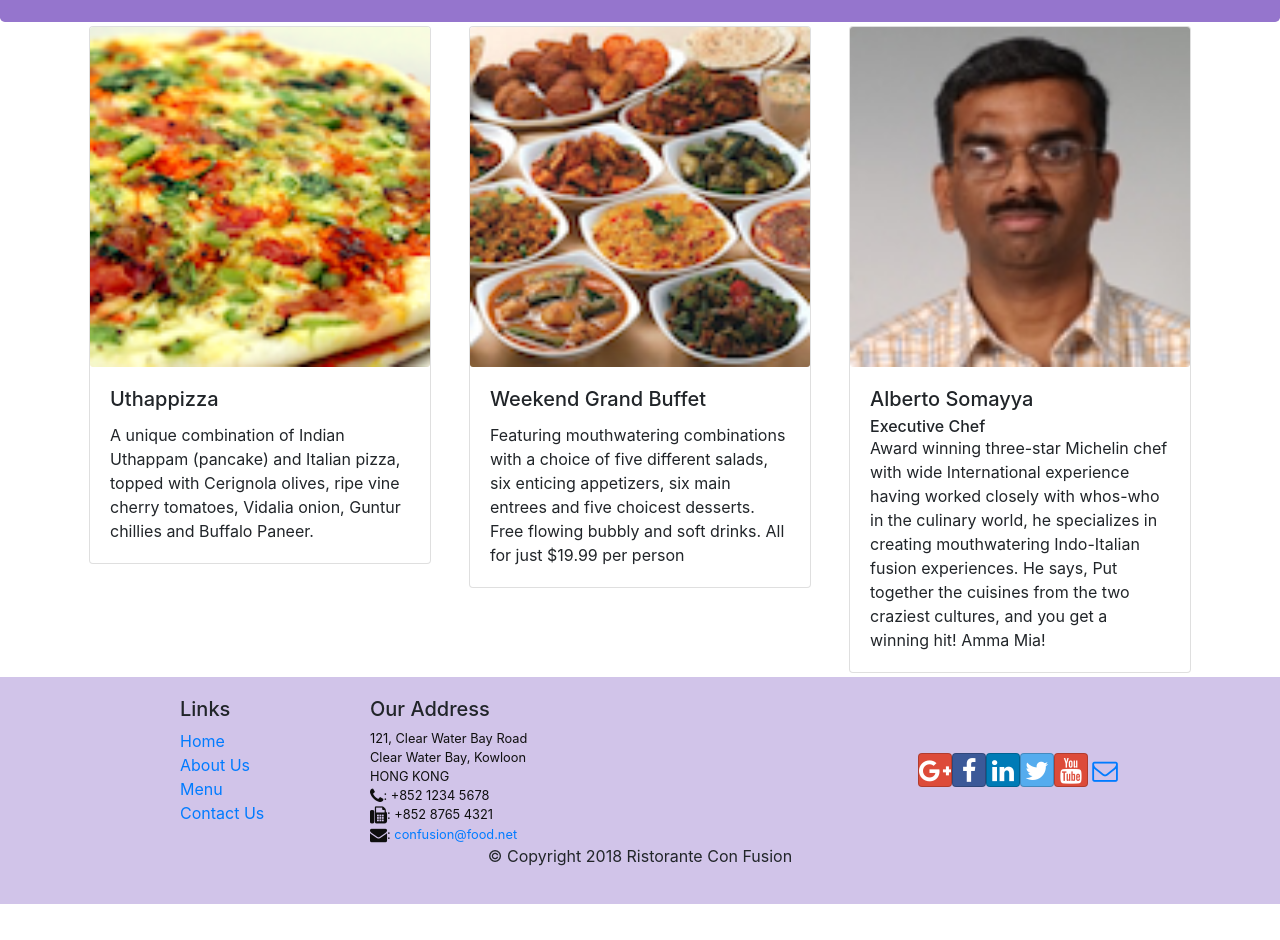
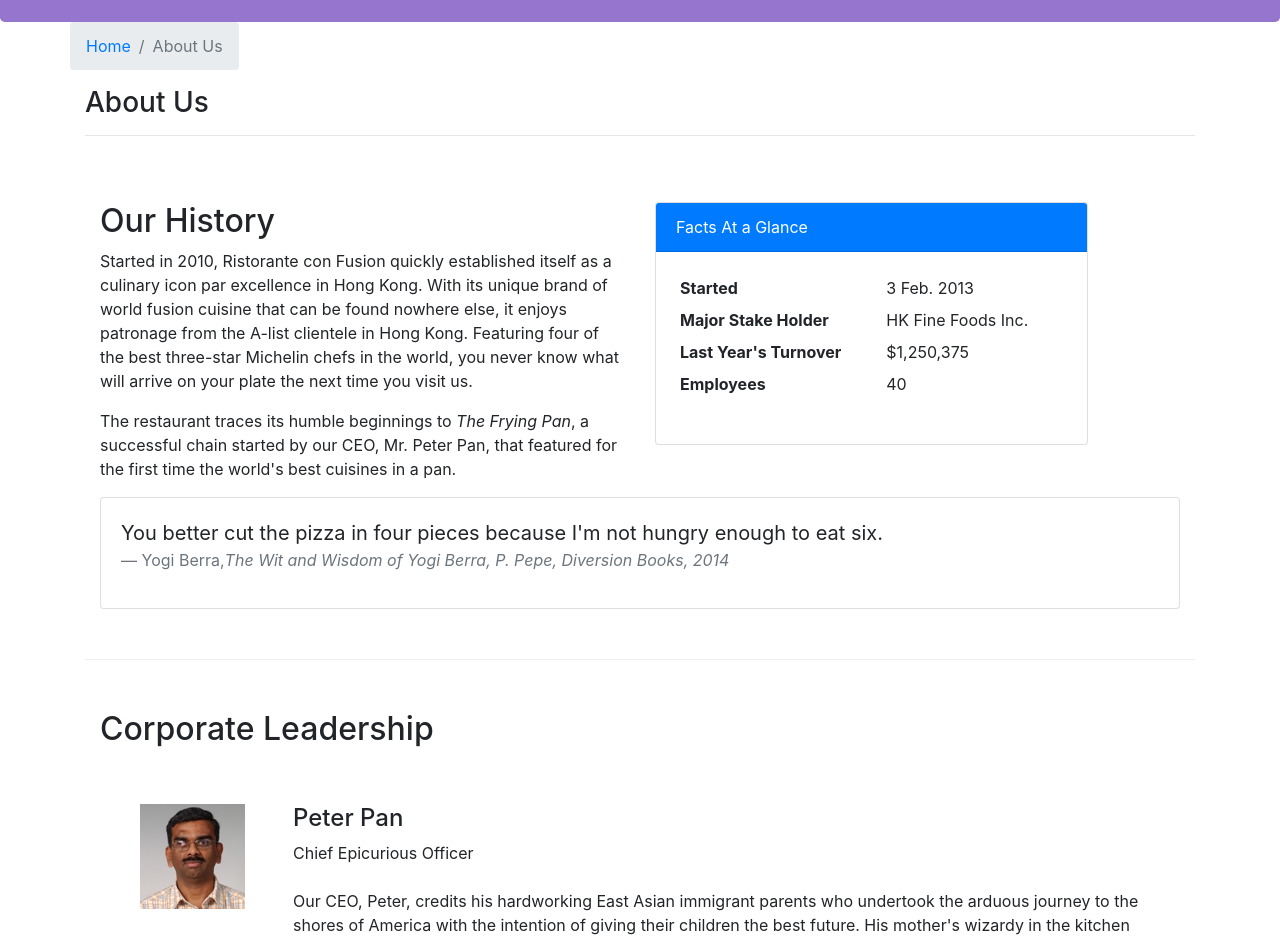
Before and after one commit to AniketRaj314/Coursera-2, a React (Create React App) app in the folder confusion/: page /aboutus in a window 1280 px wide. Before the commit this address led to /home. Shown: the part 320-1260 px from the top of the page. Before the commit the page ends 1224 px from the top, so only its background shows below. Built offline with nearby package versions, Linux system fonts and the light colour scheme.

Commit message:
Second Assignment
Added an AboutUs page and made use of Route to link the URL

```diff
--- /dev/null
+++ b/confusion/src/components/AboutComponent.jsx
@@ -0,0 +1,91 @@
+import React from 'react';
+import { Breadcrumb, BreadcrumbItem, Card, CardBody, CardHeader, Media } from 'reactstrap';
+import { Link } from 'react-router-dom';
+
+const RenderLeader = ({ leader }) => {
+    return (
+        <Media className="mt-5">
+            <Media left>
+                <Media object src={leader.image} alt={leader.name} />
+            </Media>
+            <Media body className="ml-5">
+                <Media heading>
+                    {leader.name}
+                </Media>
+                <Media body>
+                    {leader.designation}
+                    <br /><br />
+                    {leader.description}
+                </Media>
+            </Media>
+        </Media>
+    );
+}
+
+function About(props) {
+
+    return (
+        <div className="container">
+            <div className="row">
+                <Breadcrumb>
+                    <BreadcrumbItem><Link to="/home">Home</Link></BreadcrumbItem>
+                    <BreadcrumbItem active>About Us</BreadcrumbItem>
+                </Breadcrumb>
+                <div className="col-12">
+                    <h3>About Us</h3>
+                    <hr />
+                </div>
+            </div>
+            <div className="row row-content">
+                <div className="col-12 col-md-6">
+                    <h2>Our History</h2>
+                    <p>Started in 2010, Ristorante con Fusion quickly established itself as a culinary icon par excellence in Hong Kong. With its unique brand of world fusion cuisine that can be found nowhere else, it enjoys patronage from the A-list clientele in Hong Kong.  Featuring four of the best three-star Michelin chefs in the world, you never know what will arrive on your plate the next time you visit us.</p>
+                    <p>The restaurant traces its humble beginnings to <em>The Frying Pan</em>, a successful chain started by our CEO, Mr. Peter Pan, that featured for the first time the world's best cuisines in a pan.</p>
+                </div>
+                <div className="col-12 col-md-5">
+                    <Card>
+                        <CardHeader className="bg-primary text-white">Facts At a Glance</CardHeader>
+                        <CardBody>
+                            <dl className="row p-1">
+                                <dt className="col-6">Started</dt>
+                                <dd className="col-6">3 Feb. 2013</dd>
+                                <dt className="col-6">Major Stake Holder</dt>
+                                <dd className="col-6">HK Fine Foods Inc.</dd>
+                                <dt className="col-6">Last Year's Turnover</dt>
+                                <dd className="col-6">$1,250,375</dd>
+                                <dt className="col-6">Employees</dt>
+                                <dd className="col-6">40</dd>
+                            </dl>
+                        </CardBody>
+                    </Card>
+                </div>
+                <div className="col-12">
+                    <Card>
+                        <CardBody className="bg-faded">
+                            <blockquote className="blockquote">
+                                <p className="mb-0">You better cut the pizza in four pieces because
+                                    I'm not hungry enough to eat six.</p>
+                                <footer className="blockquote-footer">Yogi Berra,
+                                <cite title="Source Title">The Wit and Wisdom of Yogi Berra,
+                                    P. Pepe, Diversion Books, 2014</cite>
+                                </footer>
+                            </blockquote>
+                        </CardBody>
+                    </Card>
+                </div>
+            </div>
+            <div className="row row-content">
+                <div className="col-12">
+                    <h2>Corporate Leadership</h2>
+                </div>
+                <div className="col-12">
+                    <Media list>
+                        {props.leaders.map(leader => <RenderLeader leader={leader} />)}
+                    </Media>
+                </div>
+            </div>
+        </div>
+    );
+}
+
+export default About;
--- a/confusion/src/components/MainComponent.jsx
+++ b/confusion/src/components/MainComponent.jsx
@@ -1,6 +1,7 @@
 import React, { Component } from 'react';
 import Menu from './MenuComponent';
 import Home from './HomeComponent';
+import About from './AboutComponent';
 import DishDetail from './DishdetailComponent';
 import Contact from './ContactComponent';
 import Header from './HeaderComponent';
@@ -44,11 +45,18 @@
             );
         }
 
+        const Leaders = () => {
+            return (
+                <About leaders={this.state.leaders} />
+            );
+        }
+
         return (
             <div>
                 <Header />
                 <Switch>
                     <Route path="/home" component={HomePage} />
+                    <Route path="/aboutus" component={Leaders} />
                     <Route exact path="/menu" component={() => <Menu dishes={this.state.dishes} />} />
                     <Route path="/menu/:dishId" component={DishWithId} />
                     <Route exact path="/contactus" component={Contact} />
```
